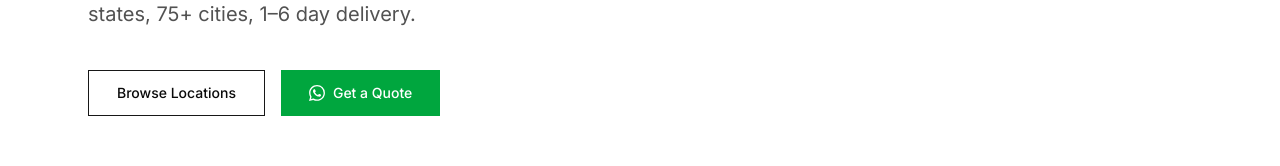
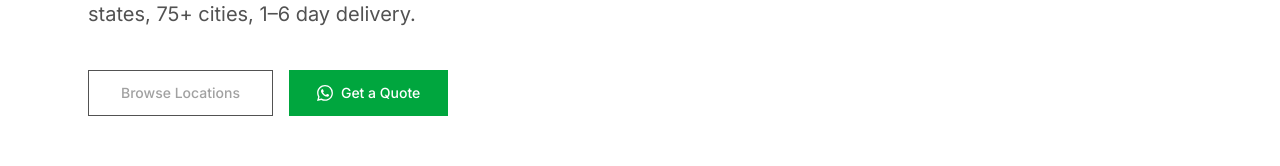
Before and after one commit to nermalcat69/bulkctc, a Next.js app: page / in a window 1280 px wide. Shown: the part 427-593 px from the top of the page. Built offline with nearby package versions, Linux system fonts and the light colour scheme; no server answers.

Commit message:
Update page.tsx

```diff
--- a/src/app/(marketing)/page.tsx
+++ b/src/app/(marketing)/page.tsx
@@ -71,7 +71,7 @@ export default function Home() {
           <div className="flex flex-wrap gap-4">
             <Link
               href="/available-locations"
-              className="inline-block border border-neutral-900 px-7 py-3 text-sm font-medium hover:bg-neutral-900 hover:text-white transition-colors"
+              className="inline-block border border-neutral-600 px-8 py-3 text-sm font-medium text-neutral-400 hover:border-neutral-400 transition-colors whitespace-nowrap"
             >
               Browse Locations
             </Link>
```
